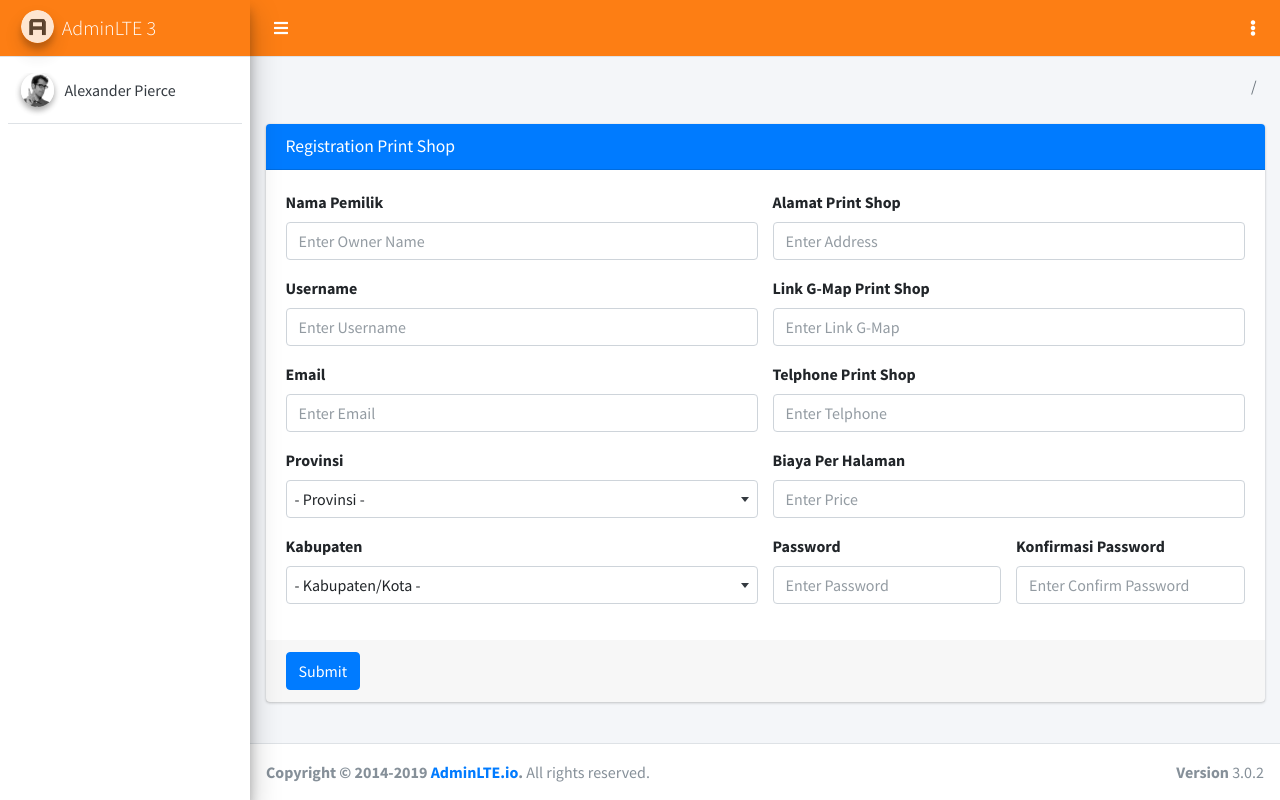
After one commit to noprisigit/mrprint, a PHP site: the page made by application/views/owner/add_print_shop.php in a window 1280 px wide. The commit adds this page. Run offline with PHP 8.4, Linux system fonts and the light colour scheme; the template is opened without the code that fills it, so the values that code supplies are empty; some libraries are stand-ins or nearby versions.

Commit message:
configure add print shop view

```diff
--- /dev/null
+++ b/application/views/owner/add_print_shop.php
@@ -0,0 +1,101 @@
+<!-- Main content -->
+<section class="content">
+    <div class="container-fluid">
+        <div class="row">
+            <div class="col">
+                <div class="card card-primary">
+                    <div class="card-header">
+                        <h3 class="card-title">Registration Print Shop</h3>
+                    </div>
+                    <!-- /.card-header -->
+                    <!-- form start -->
+                    <form action="<?= base_url('owner/add-print-shop'); ?>" method="post" role="form">
+                        <div class="card-body">
+                            <div class="row">
+                                <div class="col-md-6">
+                                    <div class="form-group">
+                                        <label for="exampleInputEmail1">Nama Pemilik</label>
+                                        <input type="text" class="form-control" name="owner_name" value="<?= set_value('owner_name'); ?>" placeholder="Enter Owner Name">
+                                        <?= form_error('owner_name', '<small class="text-danger">', '</small>'); ?>
+                                    </div>
+                                    <div class="form-group">
+                                        <label for="exampleInputEmail1">Username</label>
+                                        <input type="text" class="form-control" name="username" value="<?= set_value('username'); ?>" placeholder="Enter Username">
+                                        <?= form_error('username', '<small class="text-danger">', '</small>'); ?>
+                                    </div>
+                                    <div class="form-group">
+                                        <label for="exampleInputEmail1">Email</label>
+                                        <input type="email" class="form-control" name="email" value="<?= set_value('email'); ?>" placeholder="Enter Email">
+                                        <?= form_error('email', '<small class="text-danger">', '</small>'); ?>
+                                    </div>
+                                    <div class="form-group">
+                                        <label for="exampleInputEmail1">Provinsi</label>
+                                        <select name="provinsi" class="form-control select2bs4 provinsi" value="<?= set_value('provinsi'); ?>" style="width: 100%;">
+                                            <option selected disabled>- Provinsi -</option>
+                                            <?php foreach($provinsi as $item) : ?>
+                                                <option value="<?= $item['id_provinsi'] ?>"><?= $item['nama_provinsi'] ?></option>
+                                            <?php endforeach; ?>
+                                        </select>
+                                        <?= form_error('provinsi', '<small class="text-danger">', '</small>'); ?>
+                                    </div>
+                                    <div class="form-group">
+                                        <label for="exampleInputEmail1">Kabupaten</label>
+                                        <select name="kabupaten" class="form-control select2bs4 kabupaten" value="<?= set_value('kabupaten'); ?>" style="width: 100%;">
+                                            <option selected disabled>- Kabupaten/Kota -</option>
+                                        </select>
+                                        <?= form_error('kabupaten', '<small class="text-danger">', '</small>'); ?>
+                                    </div>
+                                </div>
+                                <div class="col-md-6">
+                                    <div class="form-group">
+                                        <label for="exampleInputEmail1">Alamat Print Shop</label>
+                                        <input type="text" class="form-control" name="address" value="<?= set_value('address'); ?>" placeholder="Enter Address">
+                                        <?= form_error('address', '<small class="text-danger">', '</small>'); ?>
+                                    </div>
+                                    <div class="form-group">
+                                        <label for="exampleInputEmail1">Link G-Map Print Shop</label>
+                                        <input type="text" class="form-control" name="link_g_map" value="<?= set_value('link_g_map'); ?>" placeholder="Enter Link G-Map">
+                                        <?= form_error('link_g_map', '<small class="text-danger">', '</small>'); ?>
+                                    </div>
+                                    <div class="form-group">
+                                        <label for="exampleInputEmail1">Telphone Print Shop</label>
+                                        <input type="text" class="form-control" name="telphone" value="<?= set_value('telphone'); ?>" placeholder="Enter Telphone">
+                                        <?= form_error('telphone', '<small class="text-danger">', '</small>'); ?>
+                                    </div>
+                                    <div class="form-group">
+                                        <label for="exampleInputEmail1">Biaya Per Halaman</label>
+                                        <input type="number" class="form-control" name="price" value="<?= set_value('price'); ?>" placeholder="Enter Price">
+                                        <?= form_error('price', '<small class="text-danger">', '</small>'); ?>
+                                    </div>
+                                    <div class="row">
+                                        <div class="col-md-6">
+                                            <div class="form-group">
+                                                <label for="exampleInputEmail1">Password</label>
+                                                <input type="password" class="form-control" name="password" value="<?= set_value('password'); ?>" placeholder="Enter Password">
+                                                <?= form_error('password', '<small class="text-danger">', '</small>'); ?>
+                                            </div>
+                                        </div>
+                                        <div class="col-md-6">
+                                            <div class="form-group">
+                                                <label for="exampleInputEmail1">Konfirmasi Password</label>
+                                                <input type="password" class="form-control" name="confirm_password" value="<?= set_value('confirm_password'); ?>" placeholder="Enter Confirm Password">
+                                                <?= form_error('confirm_password', '<small class="text-danger">', '</small>'); ?>
+                                            </div>
+                                        </div>
+                                    </div>
+                                </div>
+                            </div>
+                        </div>
+                        <!-- /.card-body -->
+
+                        <div class="card-footer">
+                            <button type="submit" class="btn btn-primary">Submit</button>
+                        </div>
+                    </form>
+                </div>
+            </div>
+        </div>
+    </div>
+
+</section>
+<!-- /.content -->
--- a/application/views/template/footer.php
+++ b/application/views/template/footer.php
@@ -24,6 +24,8 @@
 <!-- DataTables -->
 <script src="<?= base_url('assets/'); ?>plugins/datatables/jquery.dataTables.js"></script>
 <script src="<?= base_url('assets/'); ?>plugins/datatables-bs4/js/dataTables.bootstrap4.js"></script>
+<!-- Select2 -->
+<script src="<?= base_url('assets/'); ?>plugins/select2/js/select2.full.min.js"></script>
 <!-- AdminLTE App -->
 <script src="<?= base_url('assets/'); ?>dist/js/adminlte.min.js"></script>
 <!-- AdminLTE for demo purposes -->
@@ -31,6 +33,31 @@
 <script src="<?= base_url('assets/'); ?>dist/js/script.js"></script>
 <script>
     $(".data-table").DataTable();
+    $('.select2bs4').select2({
+      theme: 'bootstrap4'
+    });
+
+    $('.provinsi').on('change', function() {
+        var id_provinsi = $(this).val();
+
+        $('.kabupaten').empty();
+        $.ajax({
+            url: "<?= base_url('owner/get_kabupaten'); ?>",
+            type: "post",
+            data: { id_provinsi : id_provinsi },
+            dataType: "json",
+            success: function (res) {
+                // console.log(res);
+                $('.kabupaten').append('<option selected disabled>- Kabupaten/Kota -</option>');
+                for (var i=0; i < res.length; i++) {
+                    $('.kabupaten').append('<option value="' + res[i]['id_kabupaten'] + '">'+ res[i]['nama_kabupaten'] +'</option>');
+                }
+            },
+            error: function (err) {
+                console.log(err);
+            }
+        });
+    });
 </script>
 </body>
 
--- a/application/views/template/header.php
+++ b/application/views/template/header.php
@@ -12,6 +12,9 @@
     <link rel="stylesheet" href="<?= base_url('assets/'); ?>plugins/fontawesome-free/css/all.min.css">
     <!-- DataTables -->
     <link rel="stylesheet" href="<?= base_url('assets/'); ?>plugins/datatables-bs4/css/dataTables.bootstrap4.css">
+    <!-- Select2 -->
+    <link rel="stylesheet" href="<?= base_url('assets/'); ?>plugins/select2/css/select2.min.css">
+    <link rel="stylesheet" href="<?= base_url('assets/'); ?>plugins/select2-bootstrap4-theme/select2-bootstrap4.min.css">
     <!-- Ionicons -->
     <link rel="stylesheet" href="https://code.ionicframework.com/ionicons/2.0.1/css/ionicons.min.css">
     <!-- overlayScrollbars -->
```
Also changed, not shown: application/controllers/Owner.php (+9 -1 lines).
